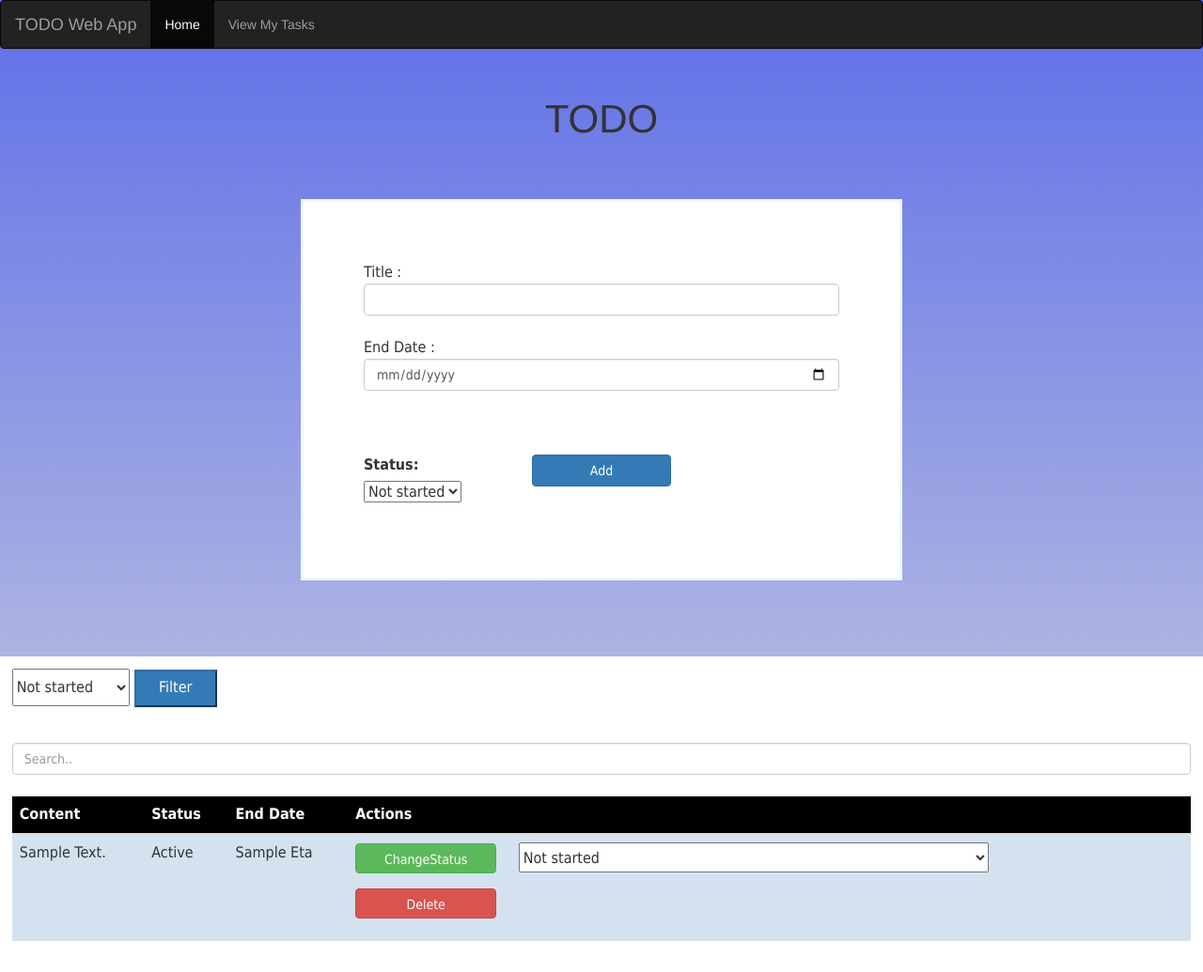
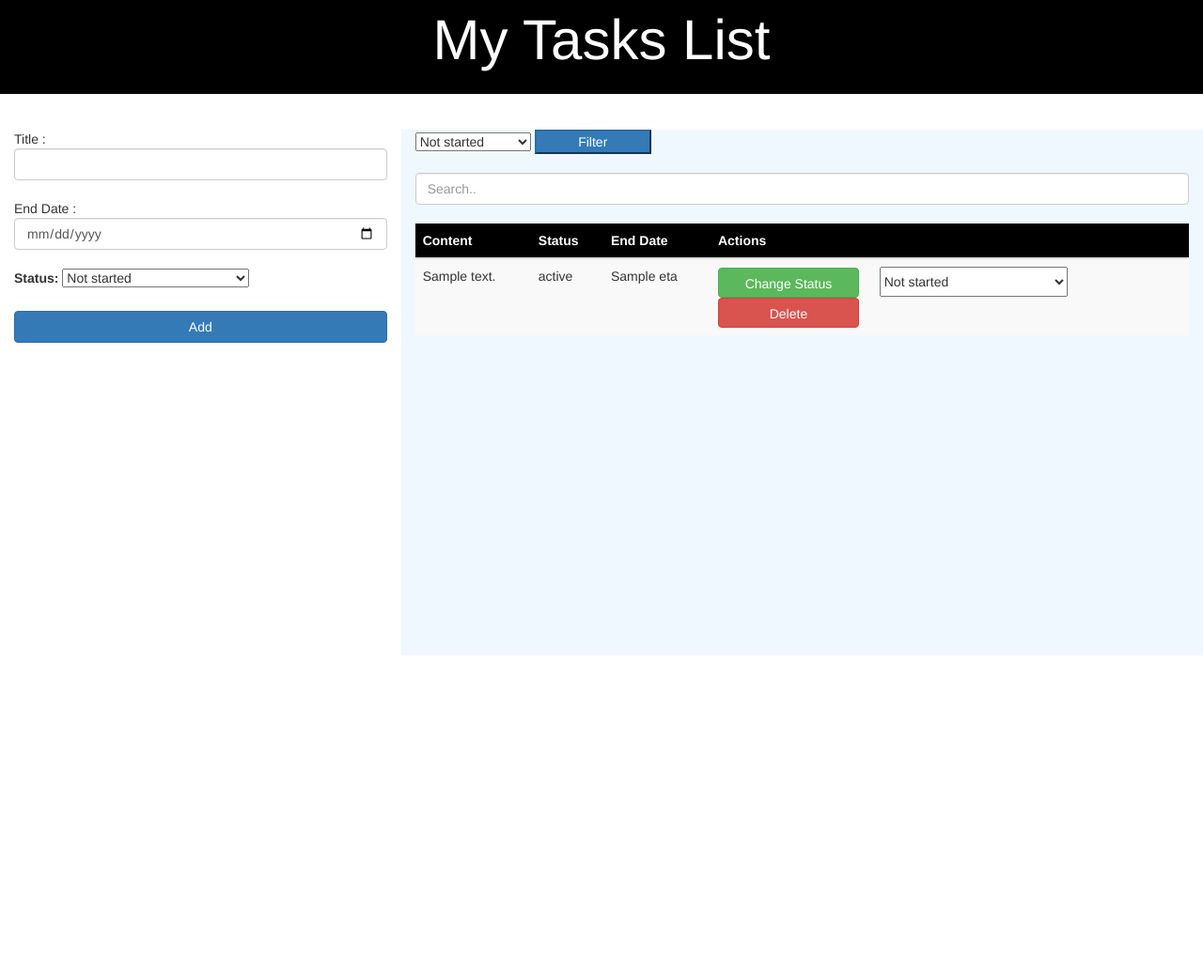
Before and after one commit to Neha2709/TodoApp, a Django app: template templates/todolist.html in a window 1280 px wide. Shown: the whole page at 94% size. After the commit the page ends 698 px from the top, so only its background shows below. Run offline with Django 3.2, Linux system fonts and the light colour scheme; the template is opened without the code that fills it: most values are stand-ins (such as "Sample title", 1, 10 or a date in 2020); some libraries are stand-ins or nearby versions.

Commit message:
UI changes and sorting added

```diff
--- a/templates/todolist.html
+++ b/templates/todolist.html
@@ -1,107 +1,46 @@
-<html>
+<!DOCTYPE html>
+<html lang="en">
 <head>
-
+  <title>Bootstrap Example</title>
   <meta charset="utf-8">
   <meta name="viewport" content="width=device-width, initial-scale=1">
   <link rel="stylesheet" href="https://maxcdn.bootstrapcdn.com/bootstrap/3.4.1/css/bootstrap.min.css">
   <script src="https://ajax.googleapis.com/ajax/libs/jquery/3.6.0/jquery.min.js"></script>
   <script src="https://maxcdn.bootstrapcdn.com/bootstrap/3.4.1/js/bootstrap.min.js"></script>
-
-        <style>
-        body {
-            /* padding-top: 60px;  */
-            /* background-color:rgb(190, 220, 241); */
-            background-image: linear-gradient(rgb(95, 111, 232), rgb(210, 213, 223));
-
-        }
-
-        .dropdown{
-            font-size: medium;
-            border-radius:  3%;
-            border-color: rgba(115, 164, 223, 0.778);
-        }
-
-        .form1{
-            font-family: Tahoma, sans-serif;
-            font-size: medium;
-            border-style:solid;
-            box-shadow: 10px;
-            padding-top:  10px;
-            border-color: aliceblue;
-            background-color: white;
-            padding: 5%;
-        }
-
-        .listed{
-            font-family: Tahoma, sans-serif;
-            text-transform:capitalize;
-            background-color: white;
-        }
-
-        .table-striped > tbody > tr:nth-child(2n+1) > td, .table-striped > tbody > tr:nth-child(2n+1) > th {
-            background-color: rgb(212, 226, 239);
-        }
-
-
-        </style>
-
 </head>
 <body>
-    <nav class="navbar navbar-inverse">
+
 <div class="container-fluid">
-          <div class="navbar-header">
-            <a class="navbar-brand" href="#">TODO Web App</a>
-          </div>
-          <ul class="nav navbar-nav">
-            <li class="active"><a href="#">Home</a></li>
-            <li><a href="#viewdata">View My Tasks</a></li>
-          </ul>
-        </div>
-      </nav>
-    <div class="container-fluid" margin=100px>
-        <div class="row" style=" height: 15%; padding: 2%; font-size: 300%; ">
-            <center> TODO </center>
-        </div>
-        <div class="row" style="margin-top: 20px;">
-            <div class="col-sm-3"></div>
-            <div class="col-sm-6 form1">
+  <div class="row" class="header" style="height: 100px; font-size: 60px; background-color: black; color: white;"> <center>My Tasks List</center> </div>
+  <div class="row" style="padding-top: 3%">
+    <div class="col-sm-4" >
       <form action="/addTodoItem/" method = "post">{% csrf_token %}
               <div class="form-outline mb-4">
                 Title : <input type="text" name="content" class="form-control" />
               </div><br>
               <div class="form-outline mb-4">
                   End Date : <input type="date" name="ETA" class="form-control" placeholder="ETA"/>
-                    </div><br><br><br>
-                    <div class ="row">
-                        <div class="col-sm-4">
-                            <div class="form-outline mb-4">
+              </div><br>
               <div class="dropdown">
                   <label for="status">Status:</label>
-                                    <select id="status" name="status">
+                  <select class="form-outline mb-4" id="status" name="status" style="width: 50%;">
                       <option value="Not started">Not started</option>
                       <option value="In Progress">In Progress</option>
                       <option value="Completed">Completed</option>
                   </select>
               </div>
-                            </div>
-                        </div>
-                        <div class="col-sm-4"><button type="submit" class="btn btn-primary btn-block mb-4">Add</button></div>
-                    </div>
+              <br>
+              <button type="submit" class="form-outline mb-4 btn btn-primary btn-block mb-4">Add</button>
               </div>
               </form>
-            </div>
-            <div class="col-sm-3"></div>
-        </div>
-        <br><br><br><br>
-        <div class="row listed" style="padding: 1%;" id="viewdata">
-                <div class="col-sm-12 lists" style="font-family: Tahoma, sans-serif; font-size: medium;">
+    <div class="col-sm-8" style="background-color:aliceblue; overflow-y: scroll; height: 560px; ">
       <form action="/filterByStatus/" method = "post">{% csrf_token %}
-                    <div><select id="status" name="status" style="height: 5%; width: 10%;">
+        <div><select id="status" name="status" style="height: 5%; width: 15%;">
             <option value="Not started">Not started</option>
             <option value="In Progress">In Progress</option>
             <option value="Completed">Completed</option>
         </select>
-                    <button type="submit" class="btn-primary" style="width: 7%; height: 5%;">Filter</button>
+        <button type="submit" class="btn-primary" style="width: 15%; height: 5%;">Filter</button>
         </div>
         </form><br>
         <input class="form-control" id="myInput" type="text" placeholder="Search.."><br>
@@ -123,9 +62,9 @@
                       <td>{{i.ETA}}</td>
                       <td>
                         <form action="/changeStatus/{{i.id}}/" method = "post">{% csrf_token %}
-                                        <input type="submit" value="ChangeStatus" class="btn btn-success ms-1" style="width: 150px; height:32px">
+                            <input type="submit" value="Change Status" class="btn btn-success ms-1" style="width: 150px; height:32px">
                             &emsp;
-                                        <select id="status" name="status" style="width: 500px; height:32px">
+                            <select id="status" name="status" style="width: 200px; height:32px">
                                 <option value="Not started">Not started</option>
                                 <option value="In Progress">In Progress</option>
                                 <option value="Completed">Completed</option>
@@ -138,11 +77,9 @@
                     </tr>
                   {% endfor %}
               </tbody>
-                    </table>
+        </table>    </div>
   </div>
 </div>
-      </div>
-
 <script>
   $(document).ready(function(){
     $("#myInput").on("keyup", function() {
```
Also changed, not shown: todoapp/views.py (+12 -7 lines). Lines whose indentation alone changed are shown as unchanged.
